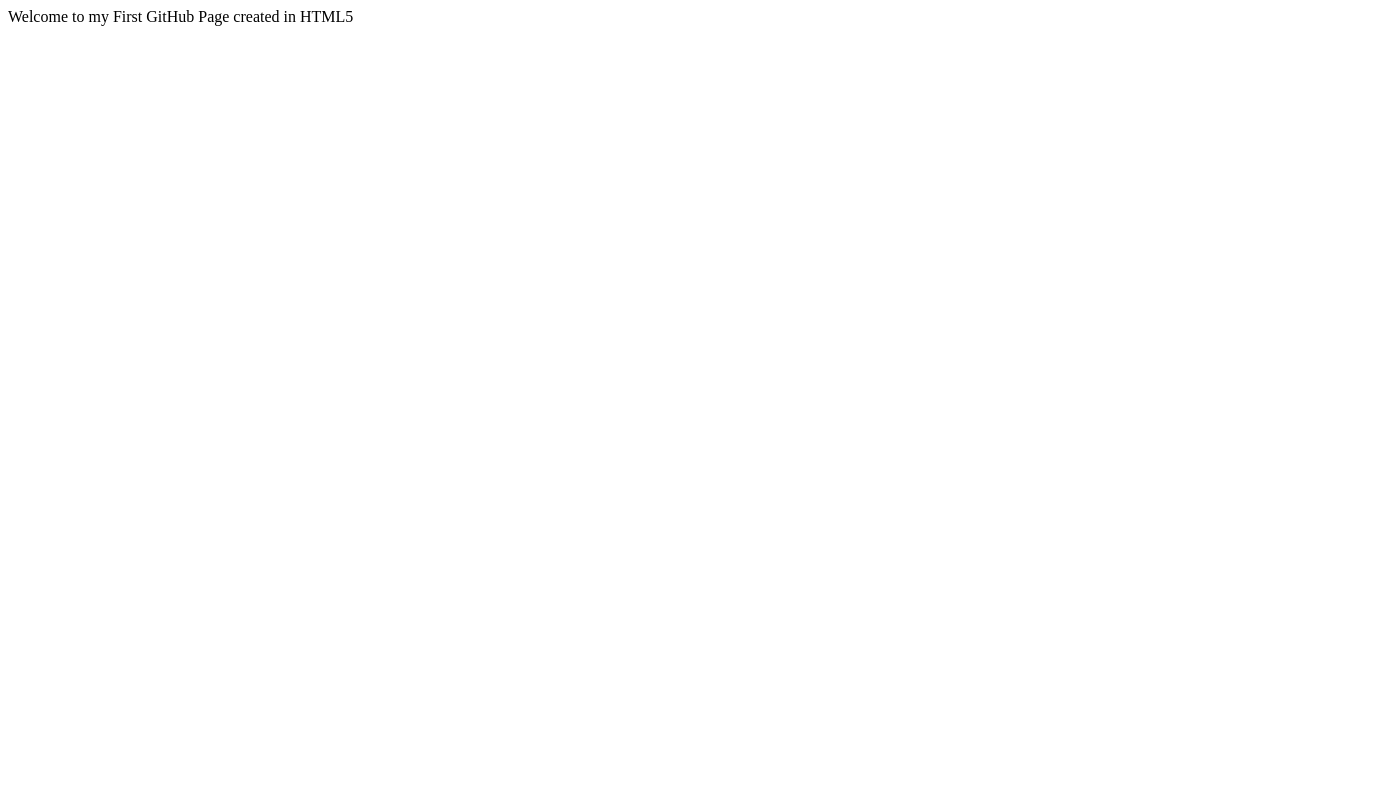
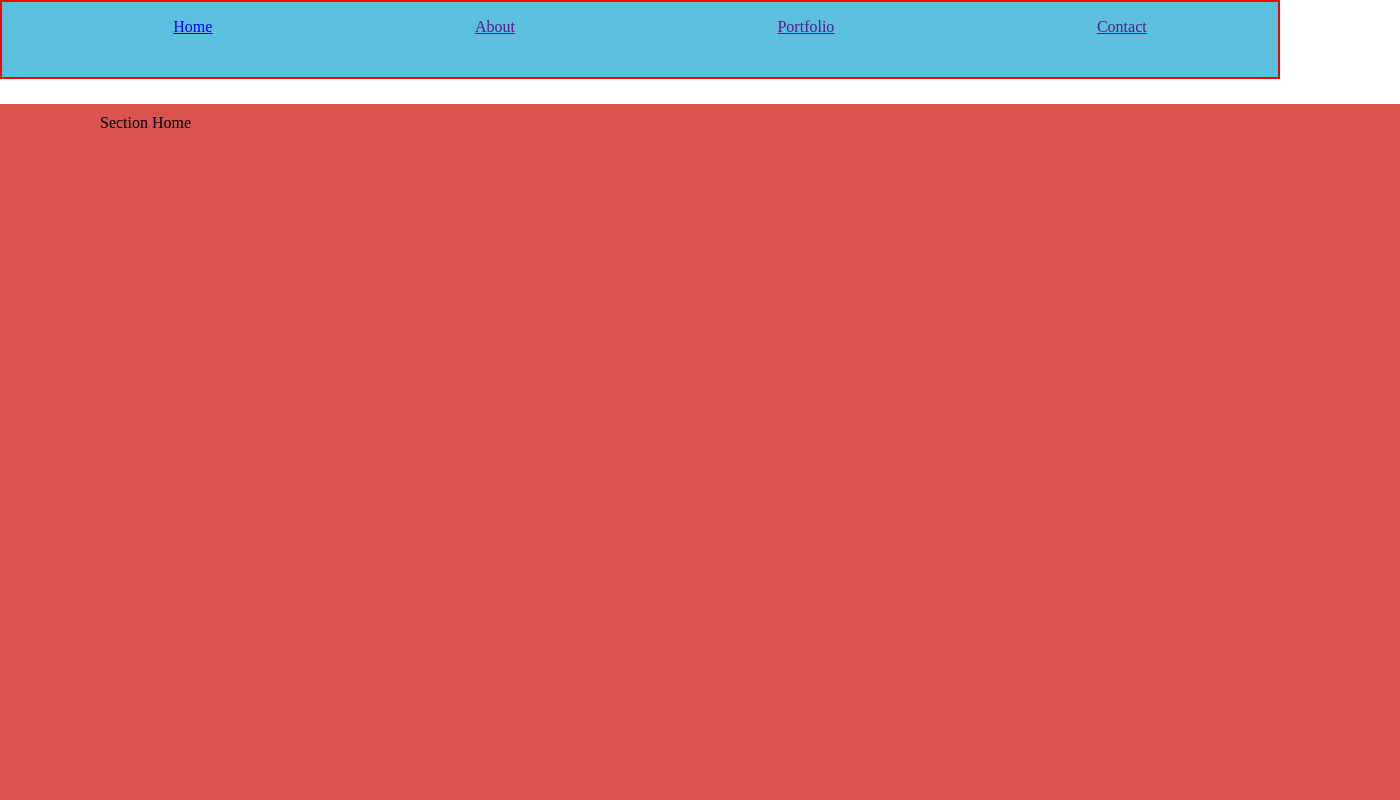
Before and after one commit to WD-Donna/WD-Donna.github.io, a plain HTML site: page index.html in a window 1280 px wide. Shown: the top 800 px of the page, 1400 px wide, since content can reach past the window. Drawn offline with Linux system fonts and the light colour scheme.

```diff
--- /dev/null
+++ b/html_anchor/assets/css/style.css
@@ -0,0 +1,46 @@
+body, html {
+    margin: 0px;
+    margin: 0px;
+    height: 100%;
+
+    scroll-behavior: smooth;
+}
+
+nav {
+    background-color: #5bc0de;
+    margin-bottom: 25px;
+    padding-bottom: 25px;
+    border: 2px solid red;
+
+}
+
+ul {
+    list-style: none;
+    display: flex;
+    justify-content: space-around;
+}
+ main{
+    margin: 0px auto;
+    width: 1400px;
+    height: 100%;
+ }
+
+section {
+    margin-bottom: 25px;
+    height: 100%;
+    /*top,right,bottom,left*/
+    padding: 10px 15px 25px 100px;
+}
+
+#home-section {
+    background-color: #d9534f;
+}
+
+#about-section {
+    background-color: #d9534f;
+    background-image: url();
+    background-repeat: no-repeat;
+    background-size: cover;
+    background-position: center;
+
+}
--- a/index.html
+++ b/index.html
@@ -4,8 +4,45 @@
     <meta charset="UTF-8">
     <meta name="viewport" content="width=device-width, initial-scale=1.0">
     <title>Document</title>
+
+    <link rel="stylesheet" href="../WD-Donna.github.io/html_anchor/assets/css/style.css">
 </head>
 <body>
+
+    <nav>
+        <ul>
+            <li>
+                <a href="#home-section">Home</a>
+            </li>
+            <li>
+                <a href="">About</a>
+            </li>
+            <li>
+                <a href="">Portfolio</a>
+            </li>
+            <li>
+                <a href="">Contact</a>
+            </li>
+        </ul>
+    </nav>
+
+    <main>
+        <section id="home-section">
+            Section Home
+        </section>
+
+        <section id="about-section">
+            About Section
+        </section>
+
+        <section>
+            Portfolio Section
+        </section>
+
+        <section>
+            Contact Section
+        </section>
+    </main>
     Welcome to my First GitHub Page created in HTML5
 </body>
 </html>
```
Also changed, not shown: html_css_display/assets_css/style.css (added).
